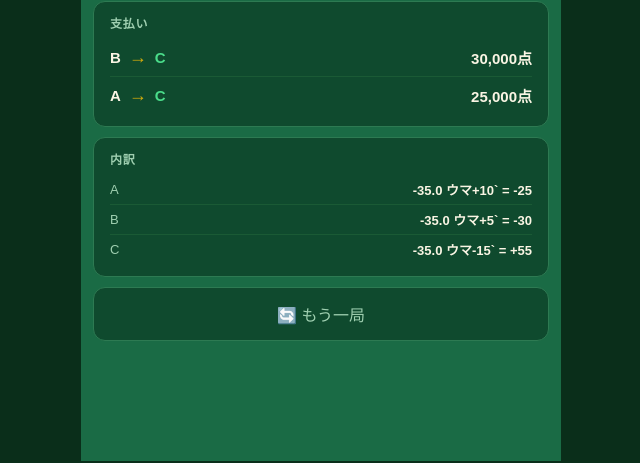
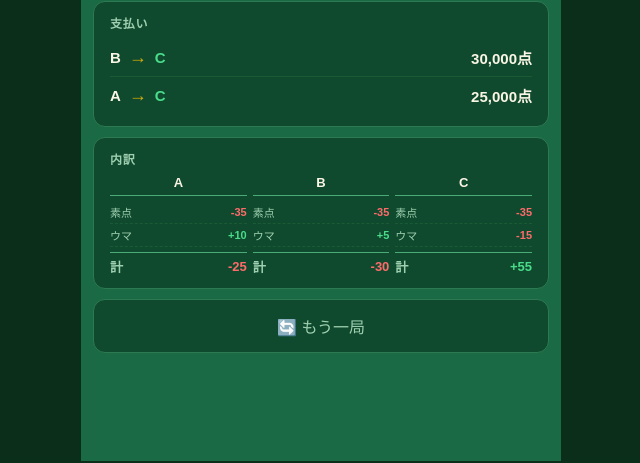
Before and after one commit to ketu-yakuman/treasure, a plain HTML site: page index.html in a window 1280 px wide. Both pictures are taken after a click on the button "精 算". Shown: the part 337-800 px from the top of the page, without its empty margins (319-959 px from the left). Drawn offline with Linux system fonts and the light colour scheme.

Commit message:
Add files via upload

```diff
--- a/index.html
+++ b/index.html
@@ -102,6 +102,40 @@ select{width:100%;padding:10px 12px;background:#0f4a2e;border:1.5px solid #2d7a5
 .detail-row{display:flex;justify-content:space-between;align-items:center;padding:5px 0;border-bottom:1px solid #1a5a35;font-size:13px;color:#9fcfb0;}
 .detail-row:last-child{border-bottom:none}
 .detail-val{color:#faf5e4;font-weight:600}
+
+/* 内訳縦表示（3列） */
+.detail-cols{display:flex;gap:6px;}
+.detail-col{flex:1;min-width:0;}
+.dcol-name{
+  font-size:13px;font-weight:700;color:#faf5e4;
+  padding-bottom:5px;margin-bottom:5px;
+  border-bottom:1px solid #4aaa78;
+  text-align:center;
+}
+.dcol-row{
+  display:flex;justify-content:space-between;align-items:center;
+  padding:3px 0;border-bottom:1px dashed #1a5a35;
+  font-size:11px;
+}
+.dcol-row:last-child{border-bottom:none;padding-bottom:0}
+.dcol-key{color:#9fcfb0;flex-shrink:0;margin-right:4px;}
+.dcol-num{font-variant-numeric:tabular-nums;text-align:right;font-weight:600;}
+.dcol-num.pos{color:#4adc8a}
+.dcol-num.neg{color:#ff6b6b}
+.dcol-num.zer{color:#9fcfb0}
+.dcol-divider{
+  border:none;border-top:1.5px solid #4aaa78;
+  margin:5px 0 4px;
+}
+.dcol-total{
+  display:flex;justify-content:space-between;align-items:center;
+  font-size:13px;font-weight:700;
+}
+.dcol-total-lbl{color:#9fcfb0}
+.dcol-total-num{font-variant-numeric:tabular-nums;}
+.dcol-total-num.pos{color:#4adc8a}
+.dcol-total-num.neg{color:#ff6b6b}
+.dcol-total-num.zer{color:#9fcfb0}
 
 .reset-btn{width:100%;padding:14px;border-radius:12px;border:1.5px solid #2d7a52;background:#0f4a2e;color:#9fcfb0;font-size:16px;cursor:pointer;font-family:inherit;transition:.15s;}
 .reset-btn:active{transform:scale(.97)}
@@ -629,25 +663,42 @@ function calculate(){
   }
   document.getElementById('pay-rows').innerHTML=payHtml;
 
-  // 内訳
-  let detHtml='';
+  // 内訳（縦表示・3列横並び）
+  let detHtml='<div class="detail-cols">';
   players.forEach((p,i)=>{
     const name=p.name||'P'+(i+1);
-    const base=((scores[i]-KIJUN)/1000).toFixed(1);
+    const base=parseFloat(((scores[i]-KIJUN)/1000).toFixed(1));
     const u=uma[rank[i]-1];
-    const uStr=u!==0?(u>0?` ウマ+${u}`:` ウマ${u}`):'';
     const yv=yakPen[i];
-    const yStr=yv!==0?(yv>0?` 焼受+${yv}`:` 焼${yv}`):'';
-    const sStr=sinkPen[i]<0?` 沈${sinkPen[i]}`:'';
-    const tStr=tobiPen[i]!==0?(tobiPen[i]>0?` 飛+${tobiPen[i]}`:` 飛${tobiPen[i]}`):'';
-    const okaStr=okaPen[i]!==0?(okaPen[i]>0?` オカ+${okaPen[i]}`:` オカ${okaPen[i]}`):'`';
-    const bStr=(i===top&&sinkPool>0)?` 沈徴+${sinkPool}`:'';
+    const sv=sinkPen[i];
+    const tv=tobiPen[i];
+    const ov=okaPen[i];
+    const bv=(i===top&&sinkPool>0)?sinkPool:0;
     const pt=rounded[i];
-    detHtml+=`<div class="detail-row">
-      <span>${name}</span>
-      <span class="detail-val">${base}${uStr}${yStr}${sStr}${tStr}${okaStr}${bStr} = <b>${pt>0?'+':''}${pt}</b></span>
+    const ptCls=pt>0?'pos':pt<0?'neg':'zer';
+    const numCls=v=>v>0?'pos':v<0?'neg':'zer';
+    const rows=[
+      {key:'素点', val:base},
+      {key:'ウマ', val:u},
+      {key:'焼鳥', val:yv},
+      {key:'沈み', val:sv},
+      {key:'飛', val:tv},
+      {key:'オカ', val:ov},
+      {key:'沈徴', val:bv},
+    ].filter(r=>r.val!==0);
+    let rowsHtml='';
+    rows.forEach(r=>{
+      const s=(r.val>0?'+':'')+r.val;
+      rowsHtml+=`<div class="dcol-row"><span class="dcol-key">${r.key}</span><span class="dcol-num ${numCls(r.val)}">${s}</span></div>`;
+    });
+    detHtml+=`<div class="detail-col">
+      <div class="dcol-name">${name}</div>
+      ${rowsHtml}
+      <hr class="dcol-divider">
+      <div class="dcol-total"><span class="dcol-total-lbl">計</span><span class="dcol-total-num ${ptCls}">${pt>0?'+':''}${pt}</span></div>
     </div>`;
   });
+  detHtml+='</div>';
   document.getElementById('detail-rows').innerHTML=detHtml;
 
   document.getElementById('scr-input').style.display='none';
```
